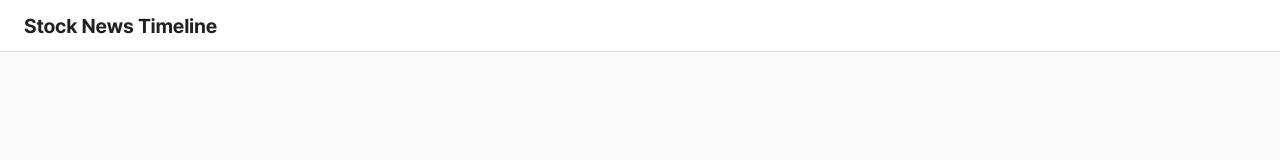
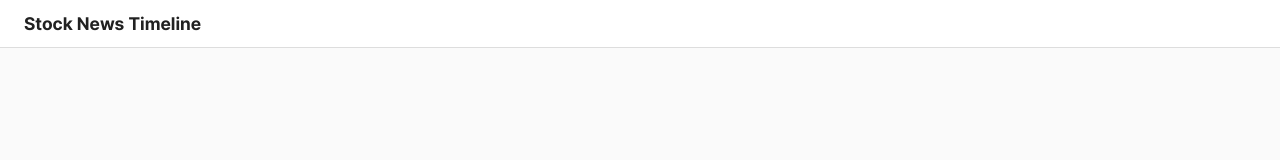
Before and after one commit to jjipper/frontend-knowledge-base, a React (Vite) app in the folder project/stock-timeline/: page /issue in a window 1280 px wide. Shown: the top 160 px of the page. Built offline with nearby package versions, Linux system fonts and the light colour scheme.

Commit message:
style(project): Header 스타일 Styled Component로 변경

```diff
--- a/project/stock-timeline/src/widgets/Header/Header.module.scss
+++ /dev/null
@@ -1,13 +0,0 @@
-.header {
-  height: 52px;
-  background: #fff;
-  border-bottom: 1px solid #ddd;
-  display: flex;
-  align-items: center;
-  padding: 0 24px;
-
-  .logo {
-    font-size: 20px;
-    letter-spacing: -0.2px;
-  }
-}
--- a/project/stock-timeline/src/widgets/Header/Header.tsx
+++ b/project/stock-timeline/src/widgets/Header/Header.tsx
@@ -1,10 +1,10 @@
-import styles from './Header.module.scss';
+import { Wrapper, Logo } from './ui/HeaderStyled';
 
 const Header = () => {
   return (
-    <header className={styles.header}>
-      <h1 className={styles.logo}>Stock News Timeline</h1>
-    </header>
+    <Wrapper>
+      <Logo>Stock News Timeline</Logo>
+    </Wrapper>
   );
 };
 
--- /dev/null
+++ b/project/stock-timeline/src/widgets/Header/ui/HeaderStyled.tsx
@@ -0,0 +1,16 @@
+import styled from 'styled-components';
+
+const Wrapper = styled.header`
+  height: 48px;
+  background: #fff;
+  border-bottom: 1px solid #ddd;
+  display: flex;
+  align-items: center;
+  padding: 0 24px;
+`;
+
+const Logo = styled.h1`
+  font-size: 18px;
+`;
+
+export { Wrapper, Logo };
```
